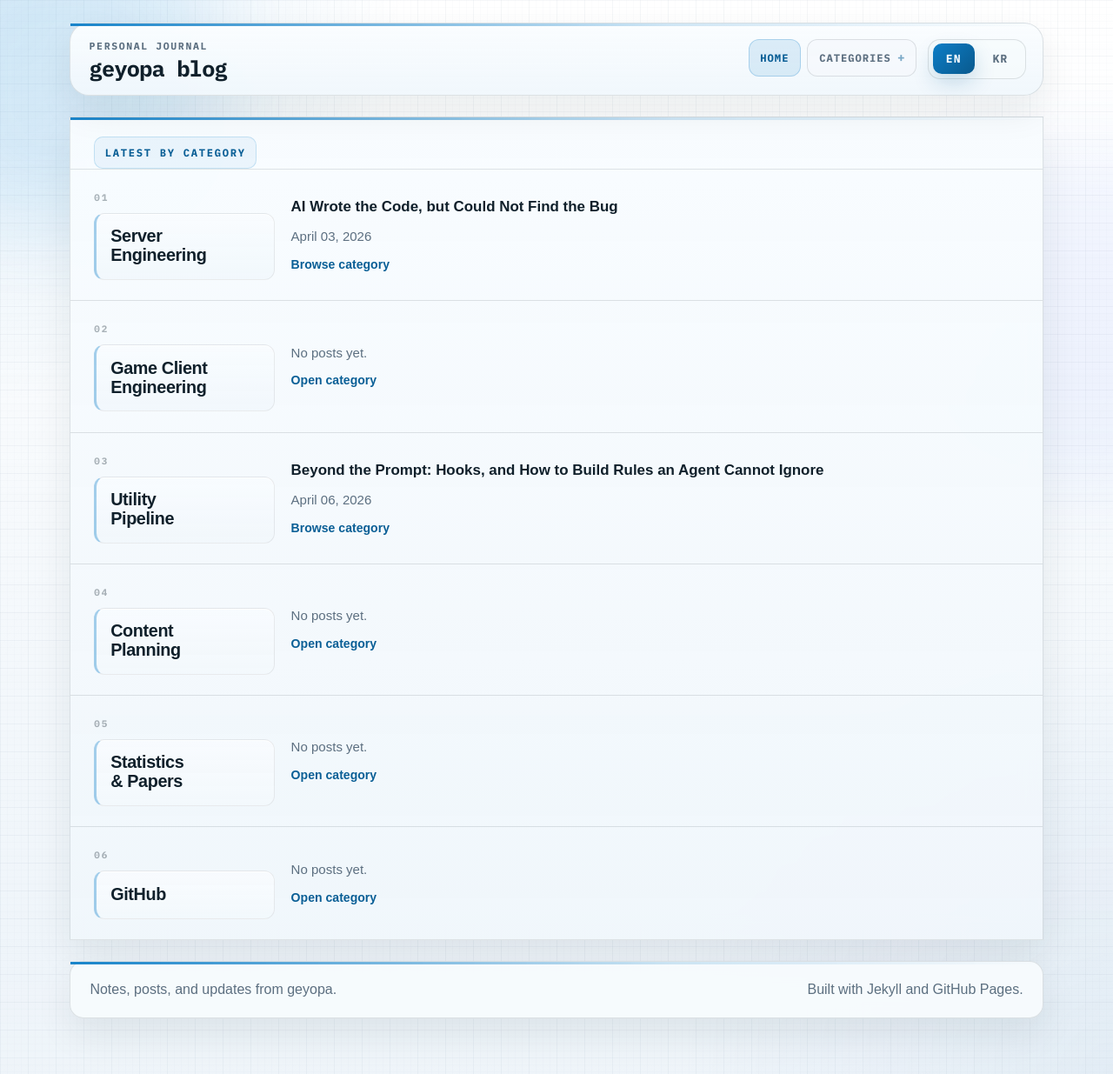
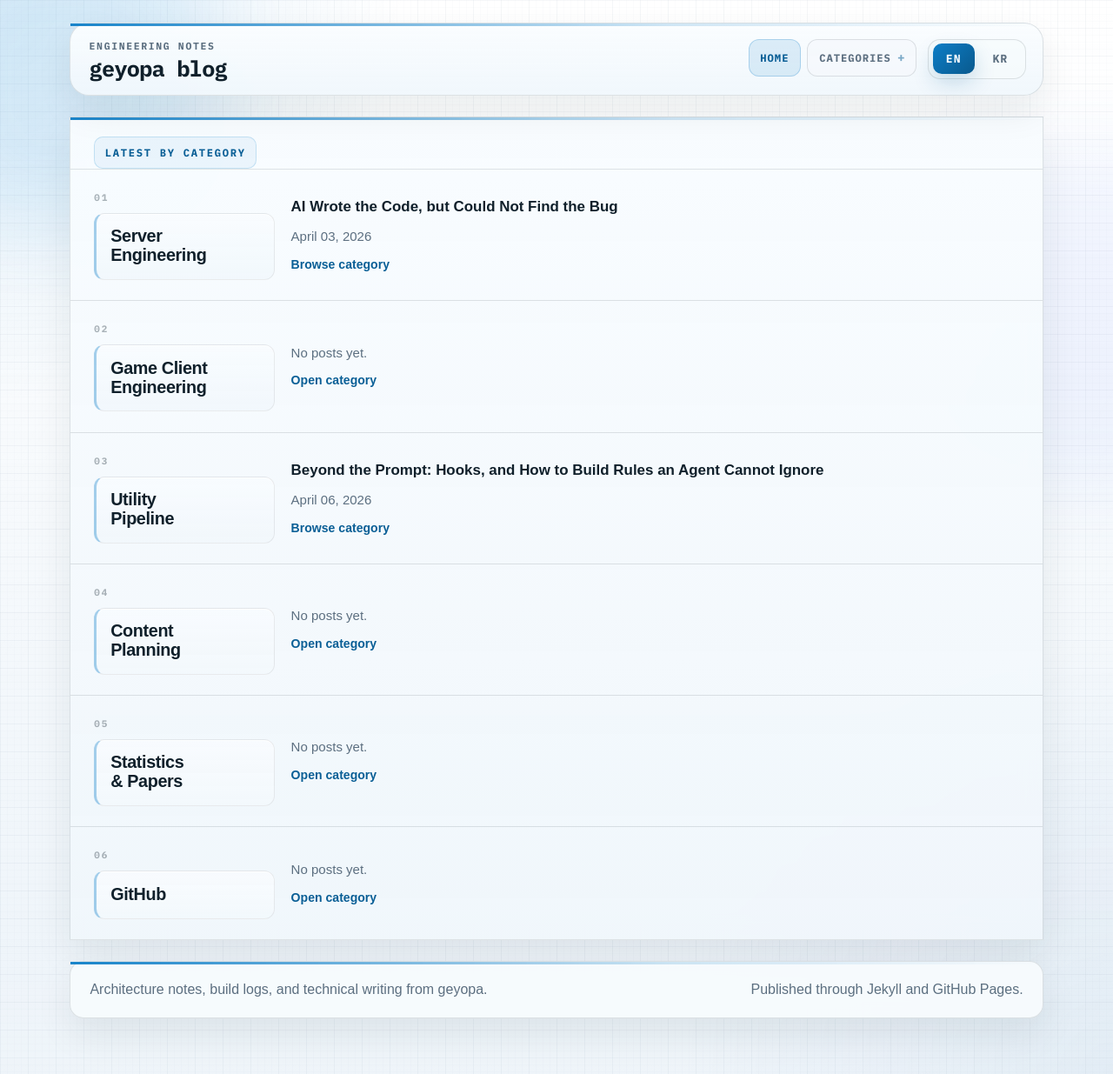
Before and after one commit to parkbrother86/parkbrother86.github.io, a Jekyll site: the page built from index.md, in a window 1280 px wide and 1235 px high. Shown: the whole window at 87% size. Built offline with Jekyll 4.4.1, drawn with Linux system fonts in a browser that asks for light colours; some web fonts are replaced.

Commit message:
Update site copy for engineering notes tone

```diff
--- a/_layouts/default.html
+++ b/_layouts/default.html
@@ -36,8 +36,8 @@
       <header class="site-header">
         <div class="site-brand">
           <span class="site-kicker bilingual">
-            <span class="en">Personal Journal</span>
-            <span class="ko">개인 저널</span>
+            <span class="en">Engineering Notes</span>
+            <span class="ko">엔지니어링 노트</span>
           </span>
           <a class="site-title" href="{{ '/' | relative_url }}">
             <span class="bilingual inline">
@@ -105,14 +105,14 @@
       <footer class="site-footer">
         <div class="footer-copy">
           <p class="bilingual">
-            <span class="en">Notes, posts, and updates from geyopa.</span>
-            <span class="ko">게요파의 글과 기록을 담는 공간입니다.</span>
+            <span class="en">Architecture notes, build logs, and technical writing from geyopa.</span>
+            <span class="ko">게요파의 아키텍처 노트, 빌드 로그, 기술 글을 모아둔 공간입니다.</span>
           </p>
         </div>
         <div class="footer-meta">
           <p class="bilingual">
-            <span class="en">Built with Jekyll and GitHub Pages.</span>
-            <span class="ko">Jekyll과 GitHub Pages로 제작했습니다.</span>
+            <span class="en">Published through Jekyll and GitHub Pages.</span>
+            <span class="ko">Jekyll과 GitHub Pages를 통해 배포합니다.</span>
           </p>
         </div>
       </footer>
```
